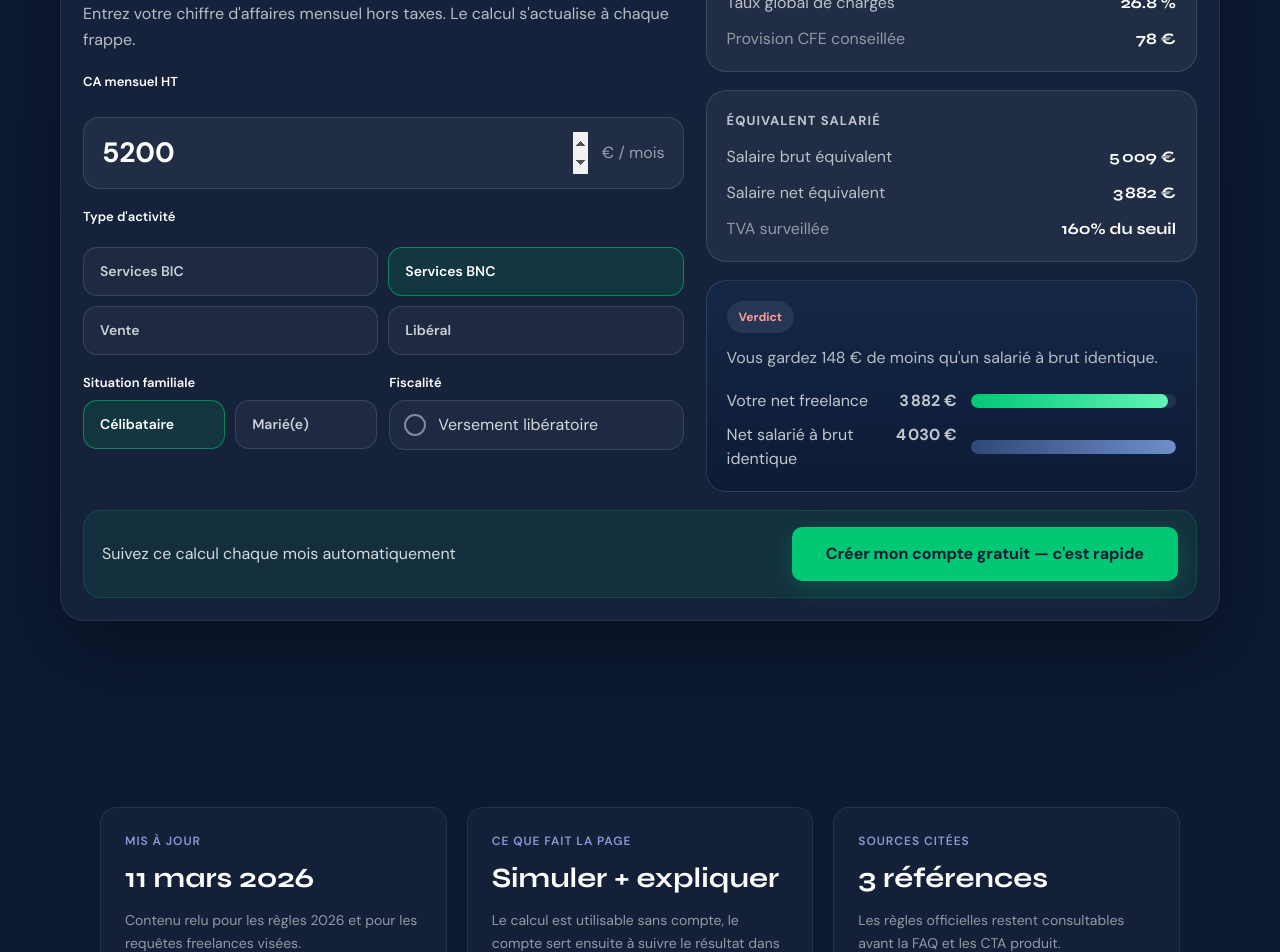
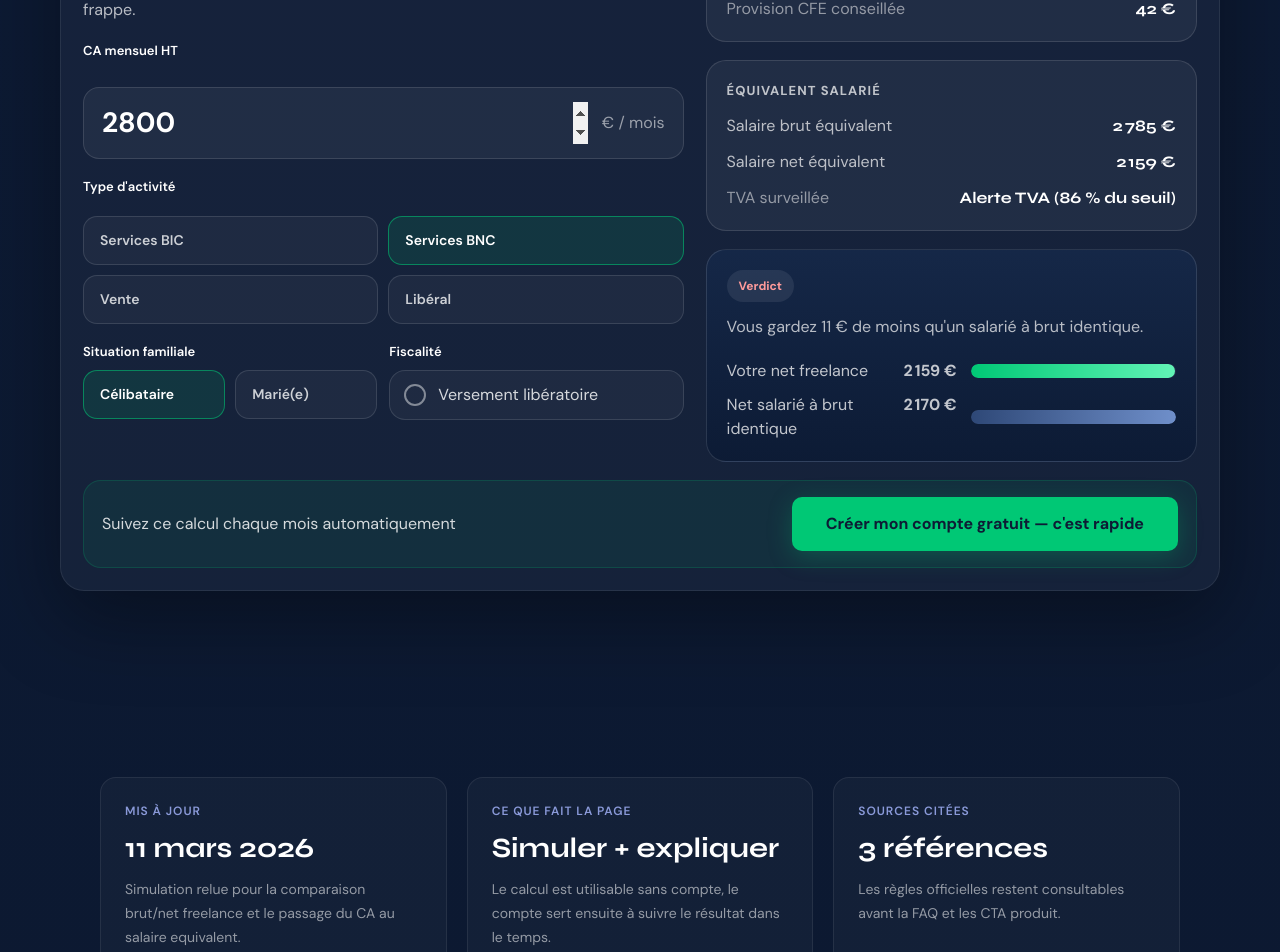
Before and after one commit to fedijebri627-cyber/NetEnPoche, a Next.js app: page /simulateur-brut-net-auto-entrepreneur in a window 1280 px wide. Shown: the part 1080-2032 px from the top of the page. Built offline with nearby package versions, Linux system fonts and the light colour scheme; no server answers.

Commit message:
Tune public SEO calculators

```diff
--- a/components/landing/PublicSeoCalculator.tsx
+++ b/components/landing/PublicSeoCalculator.tsx
@@ -39,6 +39,20 @@ function formatCurrency(value: number) {
 
 function formatPercent(value: number) {
   return `${value.toFixed(1)} %`;
+}
+
+function describeTvaStatus(percentage: number) {
+  const rounded = Math.round(percentage);
+
+  if (percentage >= 100) {
+    return `Seuil depasse - TVA obligatoire (${rounded} %)`;
+  }
+
+  if (percentage >= 85) {
+    return `Alerte TVA (${rounded} % du seuil)`;
+  }
+
+  return `${rounded} % du seuil`;
 }
 
 function BarComparison({
@@ -122,7 +136,7 @@ function ToggleField({ checked, onChange, label }: { checked: boolean; onChange:
 }
 
 function BrutNetCalculator() {
-  const [monthlyCA, setMonthlyCA] = useState(5200);
+  const [monthlyCA, setMonthlyCA] = useState(2800);
   const [activityType, setActivityType] = useState<ActivityType>('services_bnc');
   const [familyStatus, setFamilyStatus] = useState<PublicFamilyStatus>('celibataire');
   const [versementLiberatoire, setVersementLiberatoire] = useState(false);
@@ -220,7 +234,7 @@ function BrutNetCalculator() {
             </div>
             <div className="seo-tool-data-row is-muted">
               <span>TVA surveillée</span>
-              <strong>{numberFormatter.format(Math.round(snapshot.tvaPercentage))}% du seuil</strong>
+              <strong>{describeTvaStatus(snapshot.tvaPercentage)}</strong>
             </div>
           </div>
         </div>
@@ -242,7 +256,7 @@ function BrutNetCalculator() {
 
 function FreelanceVsSalarieCalculator() {
   const [salaryGross, setSalaryGross] = useState(3500);
-  const [monthlyCA, setMonthlyCA] = useState(5200);
+  const [monthlyCA, setMonthlyCA] = useState(2800);
   const [activityType, setActivityType] = useState<ActivityType>('services_bnc');
   const [familyStatus, setFamilyStatus] = useState<PublicFamilyStatus>('celibataire');
   const [versementLiberatoire, setVersementLiberatoire] = useState(false);
@@ -359,7 +373,7 @@ function FreelanceVsSalarieCalculator() {
           </div>
           <div>
             <span className="seo-tool-data-label">TVA projetée</span>
-            <strong>{numberFormatter.format(Math.round(snapshot.tvaPercentage))}%</strong>
+            <strong>{describeTvaStatus(snapshot.tvaPercentage)}</strong>
           </div>
           <div>
             <span className="seo-tool-data-label">CFE mensuelle</span>
--- a/components/landing/SeoCalculatorPage.tsx
+++ b/components/landing/SeoCalculatorPage.tsx
@@ -226,7 +226,7 @@ export function SeoCalculatorPageView({ page }: { page: SeoCalculatorPage }) {
           <article className="seo-meta-card">
             <div className="seo-meta-label">Mis à jour</div>
             <div className="seo-meta-value">{formattedUpdatedDate}</div>
-            <p>Contenu relu pour les règles 2026 et pour les requêtes freelances visées.</p>
+            <p>{page.updateNote}</p>
           </article>
           <article className="seo-meta-card">
             <div className="seo-meta-label">Ce que fait la page</div>
--- a/lib/seo-calculator-pages.ts
+++ b/lib/seo-calculator-pages.ts
@@ -37,6 +37,7 @@ export type SeoCalculatorPage = {
   heroTitle: string;
   heroSubtitle: string;
   updatedAt: string;
+  updateNote: string;
   introPoints: string[];
   sections: SeoCalculatorSection[];
   faq: SeoCalculatorFaq[];
@@ -82,8 +83,9 @@ export const seoCalculatorPages: SeoCalculatorPage[] = [
     heroEyebrow: 'Simulateur freelance 2026',
     heroTitle: 'De votre CA mensuel à un vrai net comparable à un salaire',
     heroSubtitle:
-      'Cette page vise les recherches où les simulateurs salarials ne répondent pas. Vous saisissez un chiffre d’affaires mensuel, NetEnPoche le transforme en net après URSSAF et impôt, puis vous montre à quoi cela correspond côté salarié.',
+      'Entrez votre CA mensuel et voyez exactement ce que vous gardez après URSSAF et impôt, puis à quel salaire cela correspond vraiment côté salarié.',
     updatedAt: '2026-03-11',
+    updateNote: 'Simulation relue pour la comparaison brut/net freelance et le passage du CA au salaire equivalent.',
     introPoints: [
       'Calculez votre net freelance sans jargon ni écran de connexion.',
       'Comparez votre résultat à un salaire salarié pour rendre la réponse parlante.',
@@ -128,7 +130,7 @@ export const seoCalculatorPages: SeoCalculatorPage[] = [
         ],
       },
       {
-        title: 'Différences fondamentales entre salarié et micro-entrepreneur',
+        title: 'Brut net auto-entrepreneur : lire les résultats face à un salarié',
         paragraphs: [
           "Comparer un CA freelance à un salaire brut sans méthode mène presque toujours à une mauvaise décision. Le salarié voit un brut mensuel, puis un net avant impôt ou après impôt selon la fiche de paie. Le micro-entrepreneur voit surtout un chiffre d’affaires encaissé, auquel il doit mentalement retirer plusieurs couches. Les deux réalités ne parlent donc pas la même langue au départ.",
           "Le bon réflexe consiste à comparer deux chiffres interprétables : d’un côté le net freelance après URSSAF et impôt, de l’autre le net salarié sur une base cohérente. À partir de là, on peut remonter à un salaire brut équivalent. Cette traduction est très utile pour un indépendant qui veut négocier, benchmarker une proposition de CDI ou simplement répondre à la question que lui posent ses proches : 'oui, mais ça fait combien en vrai par rapport à un salaire ?'",
@@ -238,6 +240,7 @@ export const seoCalculatorPages: SeoCalculatorPage[] = [
     heroSubtitle:
       'Cette page prend les deux points de départ les plus fréquents — un salaire brut mensuel et un chiffre d’affaires freelance — puis les traduit dans la même langue : le revenu net. Vous voyez ensuite le point d’équilibre où le freelance passe devant.',
     updatedAt: '2026-03-11',
+    updateNote: 'Comparatif revu pour mieux lire le point d equilibre entre CDI et micro-entreprise.',
     introPoints: [
       'Comparez le net salarié au net freelance sur le même écran.',
       'Repérez le CA à partir duquel l’indépendance devient réellement plus rentable.',
@@ -245,7 +248,7 @@ export const seoCalculatorPages: SeoCalculatorPage[] = [
     ],
     sections: [
       {
-        title: 'La vraie comparaison freelance vs salarié ne se joue pas sur les apparences',
+        title: 'Freelance vs salarié : comment interpréter la comparaison',
         paragraphs: [
           "Beaucoup de comparatifs rapides opposent un salaire net à un chiffre d’affaires freelance. C’est le raccourci le plus fréquent et aussi le plus trompeur. Le salarié voit un revenu déjà filtré par la mécanique de la paie. Le freelance voit un montant encaissé qui reste à transformer. Tant que cette traduction n’est pas faite correctement, la comparaison donne un faux sentiment de supériorité ou de perte selon le cas.",
           "Le bon comparatif part donc de deux bases lisibles : un salaire brut transformé en net salarié d’un côté, un CA transformé en net freelance après URSSAF, impôt et provision CFE de l’autre. À ce moment seulement, on peut parler de différence mensuelle réelle. C’est la logique de cette page : sortir du débat théorique pour revenir à ce que vous pouvez vraiment garder.",
@@ -351,6 +354,7 @@ export const seoCalculatorPages: SeoCalculatorPage[] = [
     heroSubtitle:
       'Cette page répond à la question qui arrive avant même la première mission : combien facturer par jour pour sortir le bon net à la fin du mois ? Le calculateur part de votre objectif net, intègre URSSAF et fiscalité, puis remonte vers un TJM cohérent.',
     updatedAt: '2026-03-11',
+    updateNote: 'Calculateur ajusté pour partir d’un net cible et remonter vers un TJM crédible en 2026.',
     introPoints: [
       'Transformez un objectif de revenu net en TJM minimum concret.',
       'Intégrez les jours non facturables au lieu de raisonner sur un mois irréaliste.',
@@ -358,7 +362,7 @@ export const seoCalculatorPages: SeoCalculatorPage[] = [
     ],
     sections: [
       {
-        title: 'Comment calculer son TJM en auto-entreprise',
+        title: 'Comment utiliser ce calculateur TJM freelance',
         paragraphs: [
           "Le TJM ne se calcule pas en divisant un revenu annuel rêvé par 20 jours facturables théoriques tous les mois. Cette méthode oublie l’essentiel : les jours de prospection, l’administratif, les congés, les périodes sans mission et le poids réel des charges. Un TJM sérieux part d’un objectif de net, remonte au chiffre d’affaires nécessaire puis convertit ce montant en tarif journalier à partir d’un nombre de jours facturables réaliste.",
           "C’est exactement ce que fait le calculateur de cette page. Vous entrez le net mensuel que vous souhaitez réellement garder. NetEnPoche calcule le CA qu’il faut générer pour atteindre ce résultat après URSSAF, impôt et provision CFE, puis le divise par votre volume de jours facturables. Le TJM obtenu n’est pas un fantasme de commercial. C’est un seuil de survie ou de confort selon le niveau retenu.",
```
